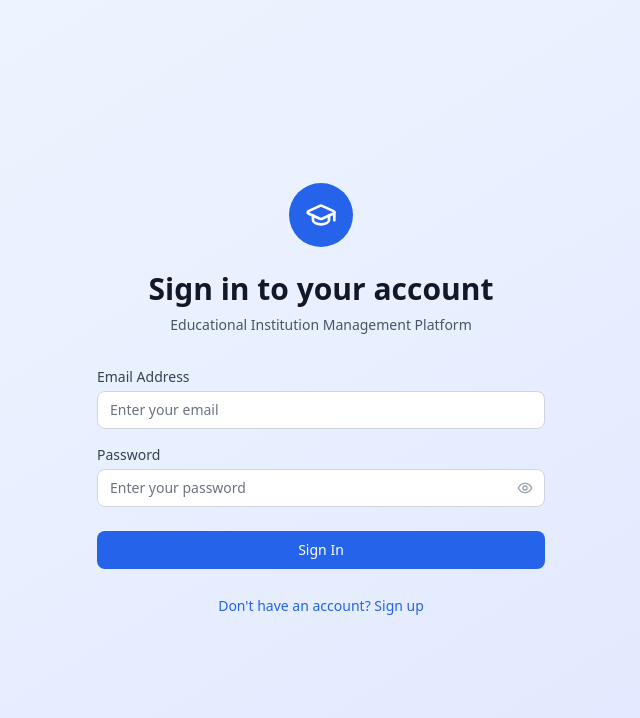
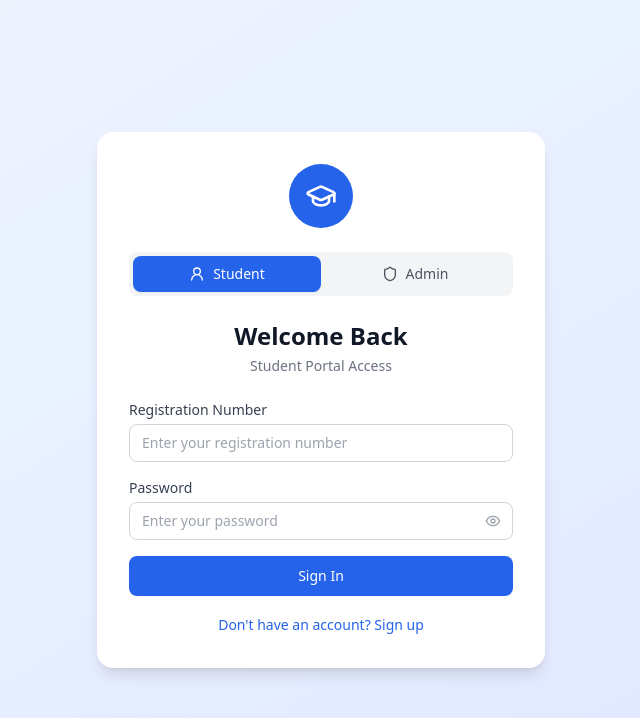
Before and after one commit to PUGAZHESHWAR/Face_Track, a React (Vite) app in the folder Frontend/: page /login in a window 1280 px wide. Shown: the top 718 px of the page, without its empty margins (319-959 px from the left). Built offline with nearby package versions, Linux system fonts and the light colour scheme.

Commit message:
Feat: Added the login Functionality for the Students

```diff
--- a/Frontend/src/pages/Login.tsx
+++ b/Frontend/src/pages/Login.tsx
@@ -1,148 +1,202 @@
 import React, { useState } from 'react';
-import { Navigate } from 'react-router-dom';
-import { useAuth } from '../context/AuthContext';
-import { GraduationCap, Eye, EyeOff } from 'lucide-react';
-import toast from 'react-hot-toast';
+import { GraduationCap, Eye, EyeOff, User2, Shield } from 'lucide-react';
 
-const Login: React.FC = () => {
-  const [email, setEmail] = useState('');
-  const [password, setPassword] = useState('');
+type UserType = 'student' | 'admin';
+
+const LoginForm: React.FC = () => {
+  const [userType, setUserType] = useState<UserType>('student');
+  const [isSignUp, setIsSignUp] = useState(false);
   const [showPassword, setShowPassword] = useState(false);
-  const [isSignUp, setIsSignUp] = useState(false);
-  const [fullName, setFullName] = useState('');
   const [loading, setLoading] = useState(false);
 
-  const { user, signIn, signUp } = useAuth();
+  // Student form state
+  const [studentData, setStudentData] = useState({
+    regNo: '',
+    password: '',
+    fullName: ''
+  });
 
-  if (user) {
-    return <Navigate to="/dashboard" replace />;
-  }
+  // Admin form state
+  const [adminData, setAdminData] = useState({
+    email: '',
+    password: '',
+    fullName: ''
+  });
+
+  const handleUserTypeChange = (type: UserType) => {
+    setUserType(type);
+    setIsSignUp(false);
+    setStudentData({ regNo: '', password: '', fullName: '' });
+    setAdminData({ email: '', password: '', fullName: '' });
+  };
 
   const handleSubmit = async (e: React.FormEvent) => {
     e.preventDefault();
     setLoading(true);
 
     try {
+      // Here you would integrate with your authentication API
+      if (userType === 'student') {
         if (isSignUp) {
-        await signUp(fullName,email,password);
-        toast.success('Account created successfully!');
+          console.log('Student Sign Up:', studentData);
         } else {
-        await signIn(email, password);
-        toast.success('Signed in successfully!');
+          console.log('Student Login:', { regNo: studentData.regNo, password: studentData.password });
+        }
+      } else {
+        if (isSignUp) {
+          console.log('Admin Sign Up:', adminData);
+        } else {
+          console.log('Admin Login:', { email: adminData.email, password: adminData.password });
+        }
       }
     } catch (error: any) {
-      toast.error(error?.response?.data?.detail || error.message || 'An error occurred');
+      console.error('Authentication Error:', error);
     } finally {
       setLoading(false);
     }
   };
 
   return (
-    <div className="min-h-screen bg-gradient-to-br from-blue-50 to-indigo-100 flex items-center justify-center py-12 px-4 sm:px-6 lg:px-8">
-      <div className="max-w-md w-full space-y-8">
-        <div className="text-center">
-          <div className="mx-auto h-16 w-16 bg-blue-600 rounded-full flex items-center justify-center">
+    <div className="min-h-screen bg-gradient-to-br from-blue-50 to-indigo-100 flex items-center justify-center py-12 px-4">
+      <div className="max-w-md w-full bg-white p-8 rounded-2xl shadow-lg space-y-6">
+        <div className="flex justify-center">
+          <div className="h-16 w-16 bg-blue-600 rounded-full flex items-center justify-center">
             <GraduationCap className="h-8 w-8 text-white" />
           </div>
-          <h2 className="mt-6 text-3xl font-extrabold text-gray-900">
-            {isSignUp ? 'Create your account' : 'Sign in to your account'}
+        </div>
+
+        {/* Role Toggle */}
+        <div className="flex bg-gray-100 p-1 rounded-lg">
+          <button
+            onClick={() => handleUserTypeChange('student')}
+            className={`flex-1 flex items-center justify-center gap-2 px-4 py-2 rounded-lg text-sm font-medium transition-all ${
+              userType === 'student'
+                ? 'bg-blue-600 text-white shadow-sm'
+                : 'text-gray-600 hover:text-gray-800'
+            }`}
+          >
+            <User2 className="h-4 w-4" />
+            Student
+          </button>
+          <button
+            onClick={() => handleUserTypeChange('admin')}
+            className={`flex-1 flex items-center justify-center gap-2 px-4 py-2 rounded-lg text-sm font-medium transition-all ${
+              userType === 'admin'
+                ? 'bg-blue-600 text-white shadow-sm'
+                : 'text-gray-600 hover:text-gray-800'
+            }`}
+          >
+            <Shield className="h-4 w-4" />
+            Admin
+          </button>
+        </div>
+
+        <div className="text-center">
+          <h2 className="text-2xl font-bold text-gray-900 mb-1">
+            {isSignUp ? 'Create Account' : 'Welcome Back'}
           </h2>
-          <p className="mt-2 text-sm text-gray-600">
-            Educational Institution Management Platform
+          <p className="text-sm text-gray-500">
+            {userType === 'student' ? 'Student Portal Access' : 'Admin Portal Access'}
           </p>
         </div>
 
-        <form className="mt-8 space-y-6" onSubmit={handleSubmit}>
-          <div className="space-y-4">
+        <form onSubmit={handleSubmit} className="space-y-4">
           {isSignUp && (
             <div>
-                <label htmlFor="fullName" className="block text-sm font-medium text-gray-700">
-                  Full Name
+              <label className="block text-sm font-medium text-gray-700 mb-1">Full Name</label>
+              <input
+                type="text"
+                required
+                value={userType === 'student' ? studentData.fullName : adminData.fullName}
+                onChange={(e) => {
+                  if (userType === 'student') {
+                    setStudentData(prev => ({ ...prev, fullName: e.target.value }));
+                  } else {
+                    setAdminData(prev => ({ ...prev, fullName: e.target.value }));
+                  }
+                }}
+                placeholder="Enter your full name"
+                className="w-full px-3 py-2 border border-gray-300 rounded-lg text-sm focus:ring-2 focus:ring-blue-500 focus:border-blue-500 outline-none transition-all"
+              />
+            </div>
+          )}
+
+          {userType === 'student' ? (
+            <div>
+              <label className="block text-sm font-medium text-gray-700 mb-1">
+                Registration Number
               </label>
               <input
-                  id="fullName"
-                  name="fullName"
                 type="text"
                 required
-                  value={fullName}
-                  onChange={(e) => setFullName(e.target.value)}
-                  className="mt-1 appearance-none relative block w-full px-3 py-2 border border-gray-300 placeholder-gray-500 text-gray-900 rounded-lg focus:outline-none focus:ring-blue-500 focus:border-blue-500 focus:z-10 sm:text-sm"
-                  placeholder="Enter your full name"
+                value={studentData.regNo}
+                onChange={(e) => setStudentData(prev => ({ ...prev, regNo: e.target.value }))}
+                placeholder="Enter your registration number"
+                className="w-full px-3 py-2 border border-gray-300 rounded-lg text-sm focus:ring-2 focus:ring-blue-500 focus:border-blue-500 outline-none transition-all"
+              />
+            </div>
+          ) : (
+            <div>
+              <label className="block text-sm font-medium text-gray-700 mb-1">Email</label>
+              <input
+                type="email"
+                required
+                value={adminData.email}
+                onChange={(e) => setAdminData(prev => ({ ...prev, email: e.target.value }))}
+                placeholder="Enter your email"
+                className="w-full px-3 py-2 border border-gray-300 rounded-lg text-sm focus:ring-2 focus:ring-blue-500 focus:border-blue-500 outline-none transition-all"
               />
             </div>
           )}
 
           <div>
-              <label htmlFor="email" className="block text-sm font-medium text-gray-700">
-                Email Address
-              </label>
+            <label className="block text-sm font-medium text-gray-700 mb-1">Password</label>
+            <div className="relative">
               <input
-                id="email"
-                name="email"
-                type="email"
-                autoComplete="email"
+                type={showPassword ? 'text' : 'password'}
                 required
-                value={email}
-                onChange={(e) => setEmail(e.target.value)}
-                className="mt-1 appearance-none relative block w-full px-3 py-2 border border-gray-300 placeholder-gray-500 text-gray-900 rounded-lg focus:outline-none focus:ring-blue-500 focus:border-blue-500 focus:z-10 sm:text-sm"
-                placeholder="Enter your email"
-              />
-            </div>
-
-            <div>
-              <label htmlFor="password" className="block text-sm font-medium text-gray-700">
-                Password
-              </label>
-              <div className="mt-1 relative">
-                <input
-                  id="password"
-                  name="password"
-                  type={showPassword ? 'text' : 'password'}
-                  autoComplete="current-password"
-                  required
-                  value={password}
-                  onChange={(e) => setPassword(e.target.value)}
-                  className="appearance-none relative block w-full px-3 py-2 pr-10 border border-gray-300 placeholder-gray-500 text-gray-900 rounded-lg focus:outline-none focus:ring-blue-500 focus:border-blue-500 focus:z-10 sm:text-sm"
+                value={userType === 'student' ? studentData.password : adminData.password}
+                onChange={(e) => {
+                  if (userType === 'student') {
+                    setStudentData(prev => ({ ...prev, password: e.target.value }));
+                  } else {
+                    setAdminData(prev => ({ ...prev, password: e.target.value }));
+                  }
+                }}
                 placeholder="Enter your password"
+                className="w-full px-3 py-2 pr-10 border border-gray-300 rounded-lg text-sm focus:ring-2 focus:ring-blue-500 focus:border-blue-500 outline-none transition-all"
               />
               <button
                 type="button"
-                  className="absolute inset-y-0 right-0 pr-3 flex items-center"
                 onClick={() => setShowPassword(!showPassword)}
+                className="absolute inset-y-0 right-0 flex items-center px-3 text-gray-400 hover:text-gray-600"
               >
-                  {showPassword ? (
-                    <EyeOff className="h-4 w-4 text-gray-400" />
-                  ) : (
-                    <Eye className="h-4 w-4 text-gray-400" />
-                  )}
+                {showPassword ? <EyeOff className="h-4 w-4" /> : <Eye className="h-4 w-4" />}
               </button>
             </div>
           </div>
-          </div>
 
-          <div>
           <button
             type="submit"
             disabled={loading}
-              className="group relative w-full flex justify-center py-2 px-4 border border-transparent text-sm font-medium rounded-lg text-white bg-blue-600 hover:bg-blue-700 focus:outline-none focus:ring-2 focus:ring-offset-2 focus:ring-blue-500 disabled:opacity-50 disabled:cursor-not-allowed transition-colors duration-200"
+            className="w-full flex justify-center items-center py-2.5 px-4 bg-blue-600 hover:bg-blue-700 text-white text-sm font-medium rounded-lg transition-colors disabled:opacity-50 disabled:cursor-not-allowed"
           >
             {loading ? (
-                <div className="animate-spin rounded-full h-4 w-4 border-b-2 border-white"></div>
+              <div className="animate-spin h-4 w-4 border-2 border-white border-t-transparent rounded-full" />
+            ) : isSignUp ? (
+              'Create Account'
             ) : (
-                isSignUp ? 'Create Account' : 'Sign In'
+              'Sign In'
             )}
           </button>
-          </div>
 
           <div className="text-center">
             <button
               type="button"
               onClick={() => setIsSignUp(!isSignUp)}
-              className="text-sm text-blue-600 hover:text-blue-500"
+              className="text-sm text-blue-600 hover:text-blue-700 font-medium"
             >
-              {isSignUp
-                ? 'Already have an account? Sign in'
-                : "Don't have an account? Sign up"}
+              {isSignUp ? 'Already have an account? Sign In' : "Don't have an account? Sign up"}
             </button>
           </div>
         </form>
@@ -151,4 +205,4 @@ const Login: React.FC = () => {
   );
 };
 
-export default Login;
+export default LoginForm;
```
Lines whose indentation alone changed are shown as unchanged.
